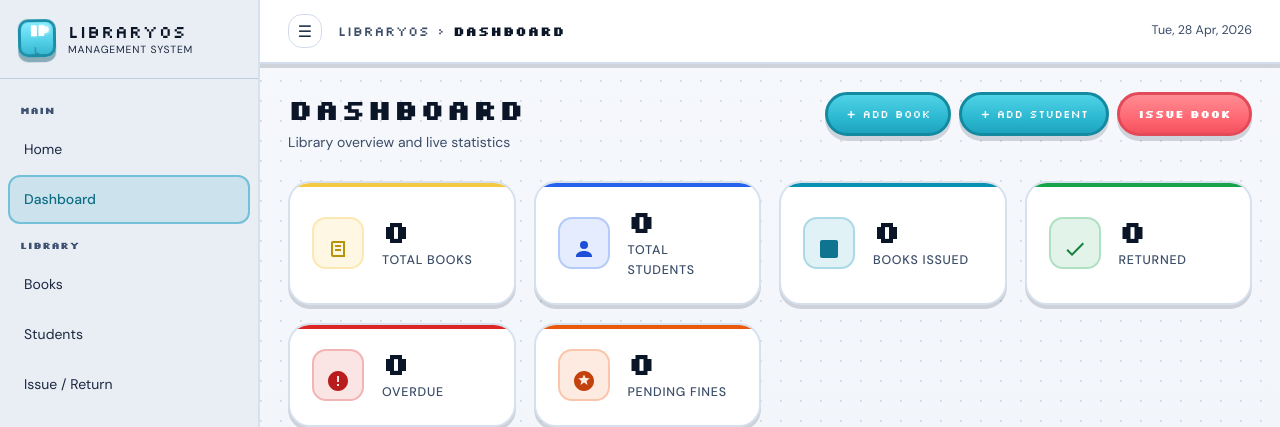
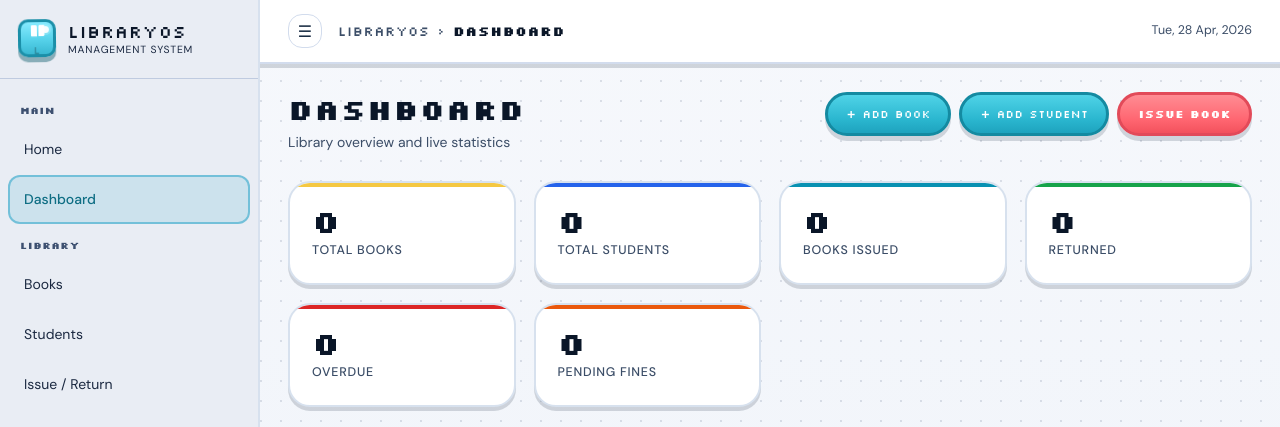
Before and after one commit to SagarNaik511/MongoDB, a Django app: page /dashboard/ in a window 1280 px wide. Shown: the top 427 px of the page. Run offline with Django 5.2, Linux system fonts and the light colour scheme; data that the repository does not hold is empty.

Commit message:
gangeeeeee

```diff
--- a/static/css/style.css
+++ b/static/css/style.css
@@ -1079,11 +1079,11 @@ textarea.form-control { resize: vertical; min-height: 100px; }
 }
 
 .home-hero {
-  flex: 1;
+  flex: 0 0 auto;
   display: flex;
   align-items: center;
   justify-content: center;
-  padding: 60px 48px;
+  padding: 72px 48px 56px;
   text-align: center;
   flex-direction: column;
   gap: 0;
--- a/templates/library/dashboard.html
+++ b/templates/library/dashboard.html
@@ -23,7 +23,6 @@
 <div class="stats-grid">
 
   <div class="stat-card gold fade-in">
-    <div class="stat-icon gold">BK</div>
     <div class="stat-body">
       <div class="stat-number" data-count="{{ total_books }}">{{ total_books }}</div>
       <div class="stat-label">Total Books</div>
@@ -31,7 +30,6 @@
   </div>
 
   <div class="stat-card blue fade-in">
-    <div class="stat-icon blue">ST</div>
     <div class="stat-body">
       <div class="stat-number" data-count="{{ total_students }}">{{ total_students }}</div>
       <div class="stat-label">Total Students</div>
@@ -39,7 +37,6 @@
   </div>
 
   <div class="stat-card teal fade-in">
-    <div class="stat-icon teal">IS</div>
     <div class="stat-body">
       <div class="stat-number" data-count="{{ issued_books }}">{{ issued_books }}</div>
       <div class="stat-label">Books Issued</div>
@@ -47,7 +44,6 @@
   </div>
 
   <div class="stat-card green fade-in">
-    <div class="stat-icon green">RT</div>
     <div class="stat-body">
       <div class="stat-number" data-count="{{ returned_books }}">{{ returned_books }}</div>
       <div class="stat-label">Returned</div>
@@ -55,7 +51,6 @@
   </div>
 
   <div class="stat-card red fade-in">
-    <div class="stat-icon red">OD</div>
     <div class="stat-body">
       <div class="stat-number" data-count="{{ overdue }}">{{ overdue }}</div>
       <div class="stat-label">Overdue</div>
@@ -63,7 +58,6 @@
   </div>
 
   <div class="stat-card orange fade-in">
-    <div class="stat-icon orange">FN</div>
     <div class="stat-body">
       <div class="stat-number" data-count="{{ pending_fines }}">{{ pending_fines }}</div>
       <div class="stat-label">Pending Fines</div>
```
Also changed, not shown: templates/library/home.html (+2 -2 lines).
